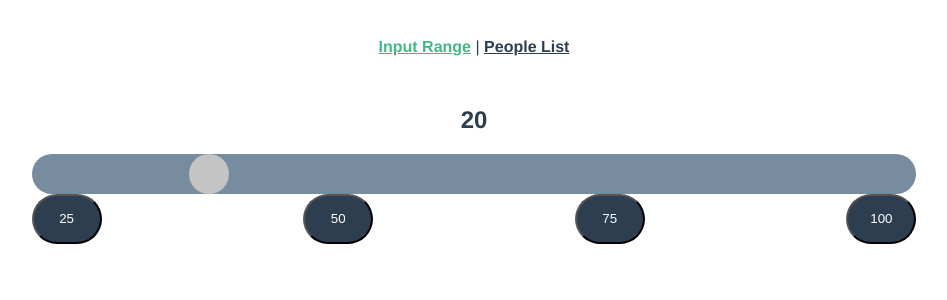
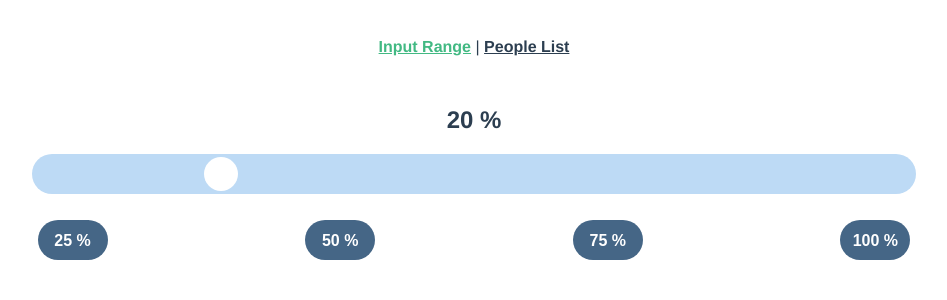
Before and after one commit to Stendart/custom-range, a Vue app: page / in a window 1280 px wide. Shown: the top 300 px of the page, without its empty margins (166-1113 px from the left). Built offline with nearby package versions, Linux system fonts and the light colour scheme; no server answers.

Commit message:
fix route mistakes

```diff
--- a/src/App.vue
+++ b/src/App.vue
@@ -2,7 +2,7 @@
   <div id="app">
     <div id="nav">
       <router-link to="/">Input Range</router-link> |
-      <router-link to="/peoleList">People List</router-link>
+      <router-link to="/peopleList">People List</router-link>
     </div>
     <router-view/>
   </div>
--- a/src/components/RangeBtns.vue
+++ b/src/components/RangeBtns.vue
@@ -1,6 +1,6 @@
 <template>
     <div class="range__btns">
-        <button class="range__btn" v-for="val in rangeVals" @click="setRangeVal(val)">{{val}}</button>
+        <button class="range__btn" v-for="val in rangeVals" @click="setRangeVal(val)">{{val}} %</button>
     </div>
 </template>
 
@@ -22,14 +22,21 @@
     .range__btns {
         display: flex;
         justify-content: space-between;
+
+        margin-top: 26px;
     }
     .range__btn {
         min-width: 70px;
-        min-height: 50px;
-        background-color: #2c3e50;
-
-        border-radius: 25px;
 
         color: #fff;
+
+        min-height: 40px;
+        background-color: #456686;
+        border-radius: 20px;
+        border: 0;
+        margin: 0 6px;
+        font-size: 16px;
+        font-weight: bold;
+        padding-top: 4px;
     }
 </style>
--- a/src/components/RangeInput.vue
+++ b/src/components/RangeInput.vue
@@ -7,7 +7,9 @@
              @touchmove="move"
              @touchstart="mouseDown"
              @touchend="mouseUp">
-            <div :style="{ left: range + '%' }" class="range__point"></div>
+            <div class="range__pointContainer">
+                <div :style="{ left: range + '%' }" class="range__point"></div>
+            </div>
         </div>
         <RangeBtns :range-vals="[25,50,75,100]" @changeVal="changeVal"></RangeBtns>
     </div>
@@ -94,20 +96,33 @@ import RangeBtns from './RangeBtns';
 
         width: 100%;
         height: 40px;
-        background-color: #778c9e;
+        background-color: #bddaf5;
         border-radius: 30px;
+    }
+
+    .range__pointContainer {
+        position: relative;
+        left: 0;
+        top: 0;
+        width: calc(100% - 40px);
+        height: 100%;
+        margin-left: 17px;
     }
 
     .range__point {
         position: absolute;
-
-        width: 40px;
-        height: 40px;
-        background-color: #c4c4c4;
         border-radius: 50%;
 
         transform: translateX(-50%);
 
         cursor: pointer;
+
+        left: 0;
+        margin: 3px;
+        width: 34px;
+        height: 34px;
+        background-color: #fff;
+
+
     }
 </style>
--- a/src/components/SearchPeople.vue
+++ b/src/components/SearchPeople.vue
@@ -1,6 +1,6 @@
 <template>
     <div>
-        <form class="form-control">
+        <form @submit.prevent="filter" class="form-control">
             <label for="filter">Введите имя для поиска</label>
             <div class="search-wrap">
                 <input ref="search" id="filter" type="text">
--- a/src/components/SelectPeople.vue
+++ b/src/components/SelectPeople.vue
@@ -29,7 +29,7 @@
     methods: {
       remove(id) {
         this.$store.commit('removePeople', id);
-        this.$router.push('/peoleList');
+        this.$router.push('/peopleList');
       }
     },
     async created() {
--- a/src/components/TableComponent.vue
+++ b/src/components/TableComponent.vue
@@ -34,7 +34,7 @@
     },
     methods: {
       rowClick(id) {
-        this.$router.push( `/selectPeole/${id}`);
+        this.$router.push( `/selectPeople/${id}`);
       }
     },
   }
--- a/src/router/index.js
+++ b/src/router/index.js
@@ -11,13 +11,13 @@ const routes = [
     component: Home
   },
   {
-    path: '/peoleList',
+    path: '/peopleList',
     name: 'PeopleList',
     component: () => import('../views/PeopleList.vue')
   },
   {
-    path: '/selectPeole/:id',
-    name: 'selectPeole',
+    path: '/selectPeople/:id',
+    name: 'selectPeople',
     component: () => import('../components/SelectPeople.vue')
   }
 ]
--- a/src/views/Home.vue
+++ b/src/views/Home.vue
@@ -1,6 +1,6 @@
 <template>
   <div class="home">
-    <h2>{{range}}</h2>
+    <h2>{{range}} %</h2>
     <RangeInput class="test" v-model="range"></RangeInput>
   </div>
 </template>
--- a/src/views/PeopleList.vue
+++ b/src/views/PeopleList.vue
@@ -39,7 +39,7 @@
       peopleList() {
         this.people = this.$store.getters.getPeoples
         if (this.filterStr) {
-          return this.people.filter((people) => people.first_name.includes(this.filterStr));
+          return this.people.filter((people) => people.first_name.toLowerCase().includes(this.filterStr.toLowerCase()));
         }
         return this.people;
       },
```
